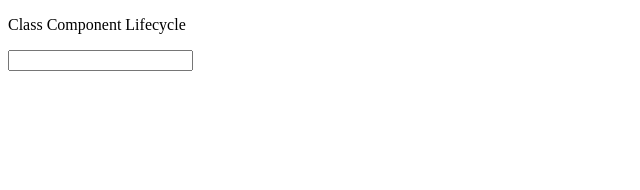
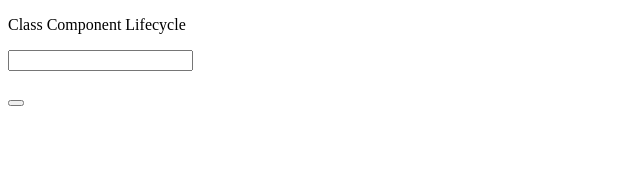
Before and after one commit to iqbal-arif/SimplifiedReactJS, a React (Vite) app in the folder demo/vite-project/Component Lifecyle/ClassComponentLifecyle/classcomponentlifecycle/: page / in a window 1280 px wide. Shown: the top 190 px of the page, without its empty margins (0-640 px from the left). Built offline with nearby package versions, Linux system fonts and the light colour scheme.

Commit message:
modified:   demo/vite-project/Component Lifecyle/ClassComponentLifecyle/classcomponentlifecycle/src/Child.jsx

```diff
--- a/demo/vite-project/Component Lifecyle/ClassComponentLifecyle/classcomponentlifecycle/src/Child.jsx
+++ b/demo/vite-project/Component Lifecyle/ClassComponentLifecyle/classcomponentlifecycle/src/Child.jsx
@@ -17,6 +17,15 @@ export class Child extends React.Component {
           value={this.state.name}
           onChange={(e) => this.setState({ name: e.target.value })}
         ></input>
+        <br />
+        <br />
+        <button
+          onClick={() => {
+            return {
+              age: currentStage.age - 1,
+            };
+          }}
+        ></button>
       </div>
     );
   }
```
